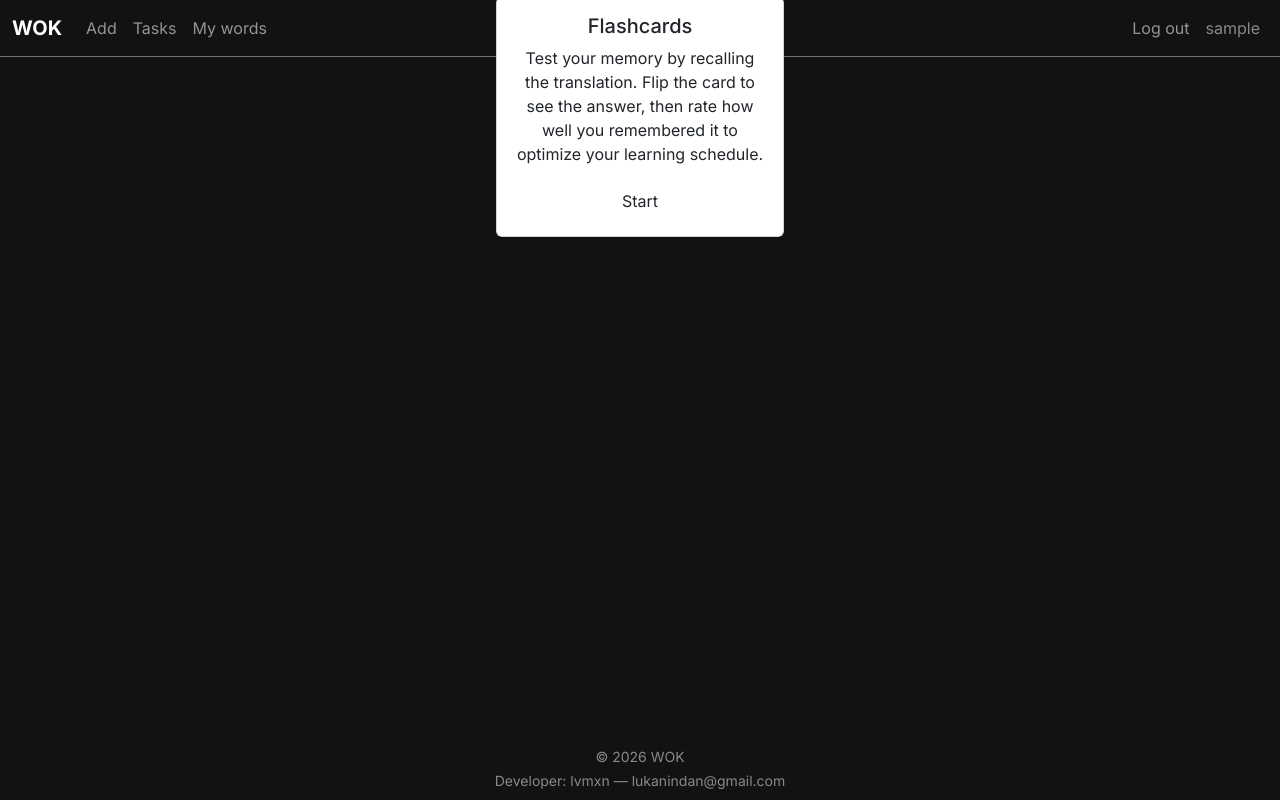
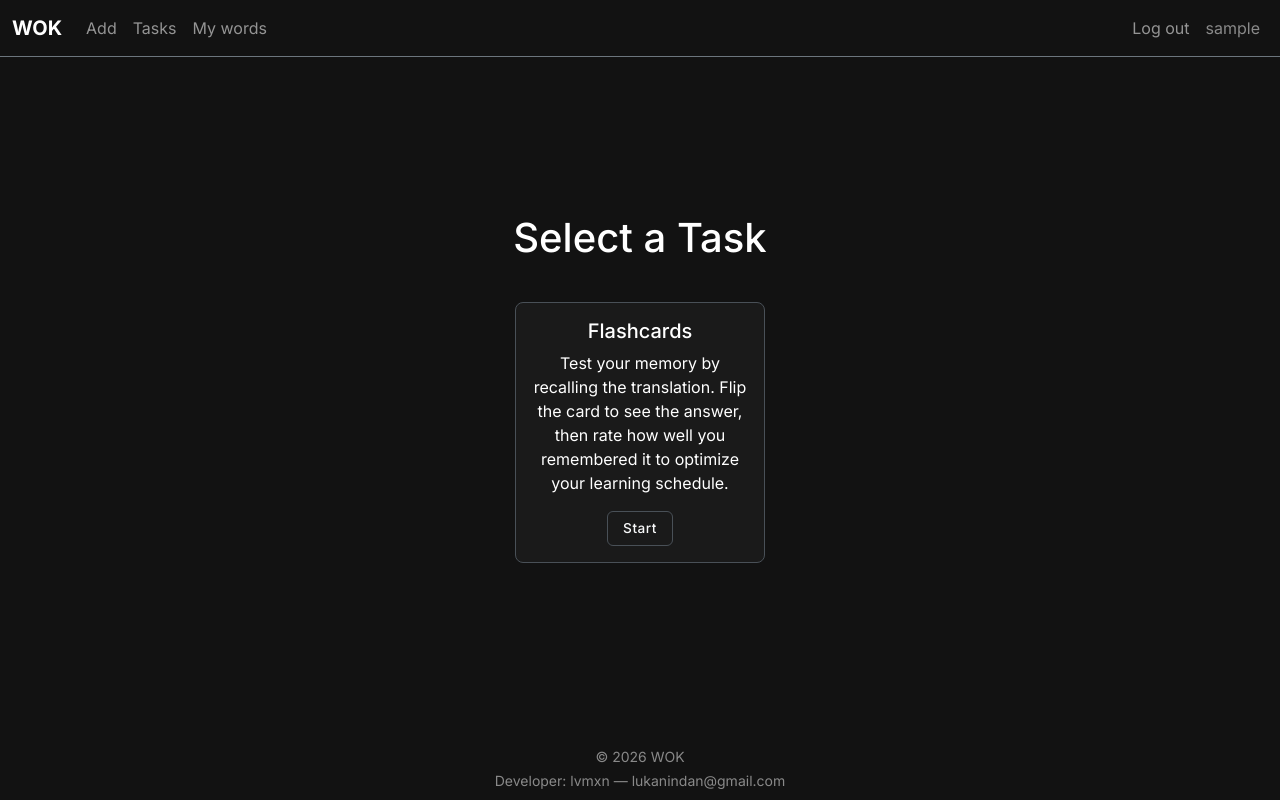
Before and after one commit to lvmxn/wok, a Flask app: page /tasks in a window 1280 px wide. Run offline with Flask 3, Linux system fonts and the light colour scheme; the visitor is signed in with stand-in values (Sample User, id 1); data comes from the database, SQL or seed files in the repository.

Commit message:
style: redesign

```diff
--- a/templates/tasks.html
+++ b/templates/tasks.html
@@ -1,16 +1,17 @@
 {% extends "layout.html" %}
 
 {% block title %}
-   Tasks
+    Tasks
 {% endblock %}
 
 {% block main %}
-    <div class="container min-vh-100 d-flex flex-column align-items-center main-content">
-        <div class="card" style="width: 18rem;">
-            <div class="card-body">
+    <div class="container min-vh-100 d-flex flex-column align-items-center main-content justify-content-center">
+        <h1 class="mb-4">Select a Task</h1>
+        <div class="card py-2 card-mono mx-auto my-3" style="width: 250px;">
+            <div class="card-body py-2 px-3">
                 <h5 class="card-title">Flashcards</h5>
                 <p class="card-text">Test your memory by recalling the translation. Flip the card to see the answer, then rate how well you remembered it to optimize your learning schedule.</p>
-                <a href="/flashcards" class="btn">Start</a>
+                <a href="/flashcards" class="btn btn-mono-outline btn-normal-case">Start</a>
             </div>
         </div>
 
```
